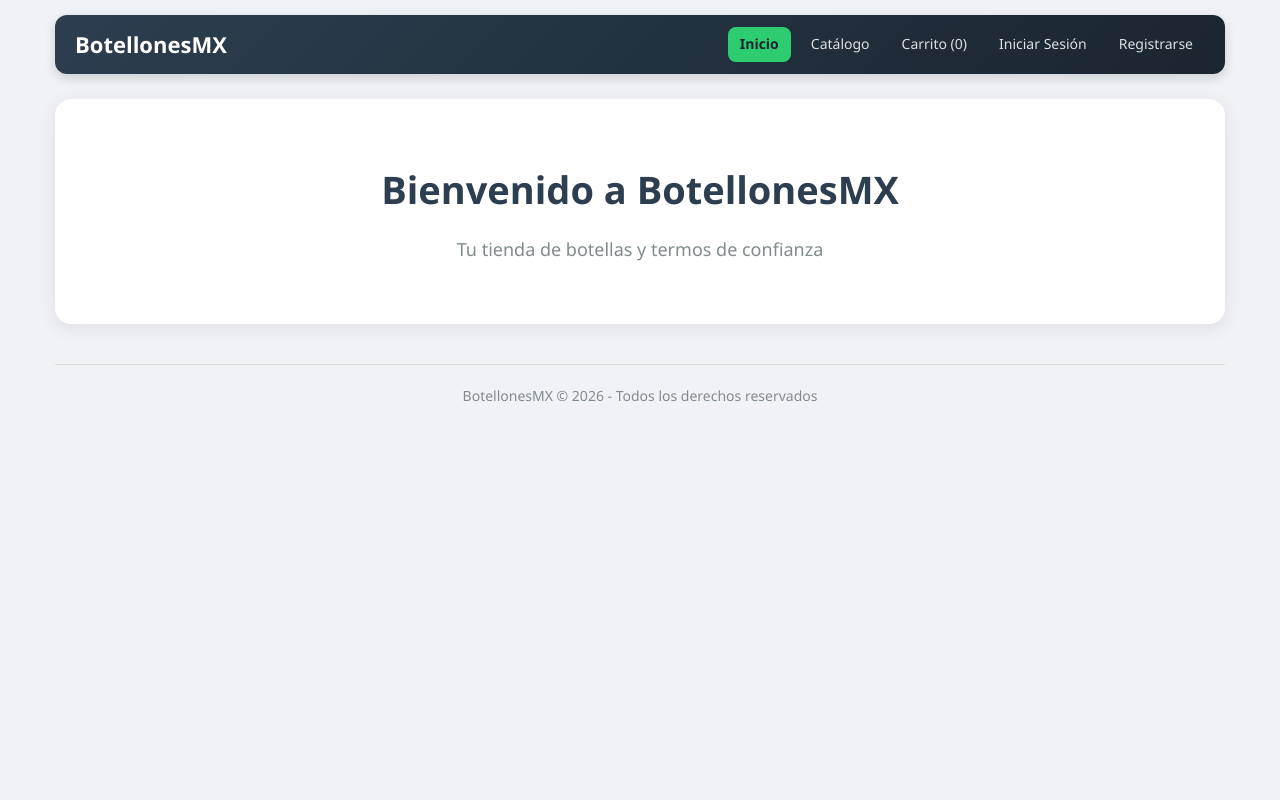
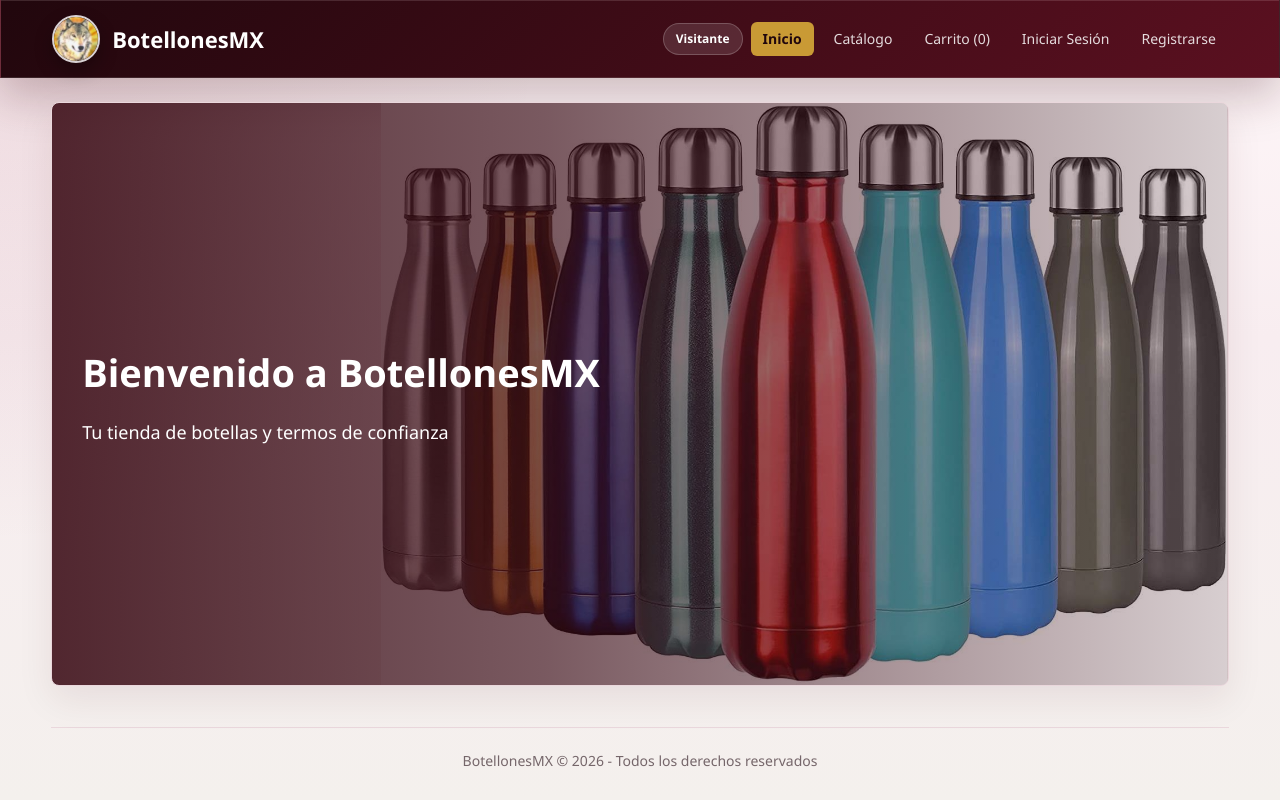
Before and after one commit to RodrigoGomezDeAlba/botellonesMX, a React (Create React App) app in the folder frontend/: page / in a window 1280 px wide. Built offline with nearby package versions, Linux system fonts and the light colour scheme; no server answers.

Commit message:
Mejora de estilos de inicio

```diff
--- a/frontend/src/App.css
+++ b/frontend/src/App.css
@@ -1451,3 +1451,373 @@ body {
         padding: 3px 8px;
     }
 }
+
+/* Tema BotellonesMX: rojo tinto */
+:root {
+    --wine-950: #21070d;
+    --wine-900: #3a0b15;
+    --wine-800: #5b1020;
+    --wine-700: #7f1730;
+    --wine-600: #9f1d3b;
+    --wine-100: #fde8ee;
+    --ink: #24171a;
+    --muted: #75666a;
+    --paper: #fffafb;
+    --line: #ead7dc;
+    --gold: #c99a35;
+}
+
+body {
+    background:
+        radial-gradient(circle at top left, rgba(127, 23, 48, 0.12), transparent 34rem),
+        linear-gradient(180deg, #fff7f9 0%, #f8edf0 42%, #f4f0ed 100%);
+    color: var(--ink);
+}
+
+.App {
+    max-width: 1180px;
+}
+
+.navbar {
+    background: linear-gradient(135deg, var(--wine-950), var(--wine-800));
+    border-radius: 8px;
+    border: 1px solid rgba(255, 255, 255, 0.12);
+    box-shadow: 0 18px 45px rgba(58, 11, 21, 0.25);
+}
+
+.navbar h1 {
+    letter-spacing: 0;
+}
+
+.nav-links a {
+    border-radius: 6px;
+}
+
+.nav-links a.active-link,
+.admin-nav a.active-link,
+.filter-btn.active {
+    background: var(--gold);
+    color: var(--wine-950);
+}
+
+.session-badge {
+    display: inline-flex;
+    align-items: center;
+    min-height: 30px;
+    padding: 5px 12px;
+    border-radius: 999px;
+    font-size: 12px;
+    font-weight: 800;
+    letter-spacing: 0;
+    color: white;
+    border: 1px solid rgba(255, 255, 255, 0.2);
+}
+
+.session-badge.guest {
+    background: rgba(255, 255, 255, 0.12);
+}
+
+.session-badge.user {
+    background: #5f6f52;
+}
+
+.session-badge.admin {
+    background: var(--gold);
+    color: var(--wine-950);
+}
+
+.home-container,
+.auth-container,
+.filters-container,
+.product-card,
+.admin-container,
+.form-container,
+.stat-card,
+.section,
+.cart-item,
+.cart-summary,
+.order-card,
+.product-detail-card,
+.admin-sidebar,
+.admin-content {
+    border-radius: 8px;
+    background: var(--paper);
+    border: 1px solid var(--line);
+    box-shadow: 0 14px 36px rgba(58, 11, 21, 0.08);
+}
+
+.home-container {
+    position: relative;
+    overflow: hidden;
+    background:
+        linear-gradient(90deg, rgba(58, 11, 21, 0.88) 0%, rgba(58, 11, 21, 0.68) 42%, rgba(58, 11, 21, 0.2) 100%),
+        url('./assets/botellas.jpg') right center/72% auto no-repeat;
+    color: white;
+    text-align: left;
+    padding-right: 30px;
+}
+
+.home-container h1,
+.home-container p {
+    position: relative;
+    z-index: 1;
+    color: white;
+    max-width: 640px;
+    margin-left: 0;
+}
+
+h2,
+.auth-container h2,
+.admin-header h2,
+.dashboard-container h2,
+.cart-container h2,
+.orders-container h2,
+.form-container h2,
+.product-detail-card h1 {
+    color: var(--wine-900);
+}
+
+.form-group label,
+.filter-label,
+.admin-sidebar h3 {
+    color: var(--wine-900);
+}
+
+.form-group input,
+.form-group textarea,
+.form-group select,
+.search-input,
+.status-select,
+.admin-table td input,
+.admin-table td select {
+    border-color: var(--line);
+    border-radius: 6px;
+    background: #fffefe;
+}
+
+.form-group input:focus,
+.form-group textarea:focus,
+.form-group select:focus,
+.search-input:focus {
+    border-color: var(--wine-600);
+    box-shadow: 0 0 0 4px rgba(127, 23, 48, 0.12);
+}
+
+.auth-container button,
+.form-container button,
+.btn-primary,
+.btn-search,
+.btn-add-cart,
+.btn-checkout {
+    background: linear-gradient(135deg, var(--wine-700), var(--wine-900));
+    border-radius: 6px;
+}
+
+.auth-container button:hover,
+.form-container button:hover,
+.btn-primary:hover,
+.btn-search:hover,
+.btn-add-cart:hover,
+.btn-checkout:hover {
+    box-shadow: 0 10px 22px rgba(127, 23, 48, 0.28);
+}
+
+.logout-btn,
+.btn-clear,
+.btn-delete,
+.btn-remove {
+    background: var(--wine-700);
+    border-radius: 6px;
+}
+
+.logout-btn:hover,
+.btn-clear:hover,
+.btn-delete:hover,
+.btn-remove:hover {
+    background: var(--wine-900);
+}
+
+.product-card {
+    overflow: hidden;
+    padding: 0;
+}
+
+.product-card h3,
+.product-card p,
+.product-card .category,
+.product-card .btn-add-cart {
+    margin-left: 18px;
+    margin-right: 18px;
+}
+
+.product-card .btn-add-cart {
+    margin-bottom: 18px;
+}
+
+.product-image {
+    width: 100%;
+    aspect-ratio: 16 / 10;
+    object-fit: cover;
+    display: block;
+    background: var(--wine-100);
+}
+
+.product-card:hover {
+    border-color: rgba(127, 23, 48, 0.45);
+    box-shadow: 0 20px 42px rgba(58, 11, 21, 0.16);
+}
+
+.product-card .price,
+.detail-price,
+.cart-item-price,
+.item-price {
+    color: var(--wine-700);
+}
+
+.product-card .category,
+.filter-tag,
+.item-category {
+    background: var(--wine-100);
+    color: var(--wine-800);
+}
+
+.product-link h3:hover,
+.auth-container a,
+.stat-link,
+.back-link {
+    color: var(--wine-700);
+}
+
+.admin-table th {
+    background: var(--wine-900);
+}
+
+.btn-edit {
+    background: var(--gold);
+    color: var(--wine-950);
+    border-radius: 6px;
+}
+
+.btn-edit:hover {
+    background: #b88724;
+    color: var(--wine-950);
+}
+
+.stat-number {
+    color: var(--wine-800);
+}
+
+.product-detail-image {
+    width: 100%;
+    max-height: 380px;
+    object-fit: cover;
+    border-radius: 8px;
+    margin-bottom: 24px;
+    background: var(--wine-100);
+}
+
+.footer {
+    color: var(--muted);
+    border-top-color: var(--line);
+}
+
+/* Pantalla completa y logo */
+html,
+body,
+#root {
+    min-height: 100%;
+}
+
+body {
+    min-height: 100vh;
+}
+
+.App {
+    width: 100%;
+    max-width: none;
+    min-height: 100vh;
+    margin: 0;
+    padding: 0;
+}
+
+.navbar {
+    width: 100%;
+    min-height: 78px;
+    margin: 0;
+    padding: 12px clamp(18px, 4vw, 56px);
+    border-radius: 0;
+}
+
+.brand {
+    display: inline-flex;
+    align-items: center;
+    gap: 12px;
+    color: white;
+    text-decoration: none;
+    font-size: 22px;
+    font-weight: 800;
+    line-height: 1;
+}
+
+.brand:hover {
+    color: white;
+}
+
+.brand-logo {
+    width: 48px;
+    height: 48px;
+    border-radius: 50%;
+    object-fit: cover;
+    border: 2px solid rgba(255, 255, 255, 0.82);
+    box-shadow: 0 8px 18px rgba(0, 0, 0, 0.28);
+    flex: 0 0 auto;
+}
+
+.main-content {
+    width: 100%;
+    flex: 1;
+    padding: 24px clamp(18px, 4vw, 56px);
+}
+
+.home-container {
+    min-height: calc(100vh - 78px - 90px - 48px);
+    display: flex;
+    flex-direction: column;
+    justify-content: center;
+}
+
+.footer {
+    width: calc(100% - clamp(36px, 8vw, 112px));
+    margin: 14px auto 0;
+    padding: 22px 0 28px;
+}
+
+@media (max-width: 768px) {
+    .navbar {
+        min-height: auto;
+        padding: 12px 18px;
+    }
+
+    .brand {
+        justify-content: center;
+        font-size: 20px;
+    }
+
+    .brand-logo {
+        width: 42px;
+        height: 42px;
+    }
+
+    .main-content {
+        padding: 16px;
+    }
+
+    .home-container {
+        min-height: calc(100vh - 150px - 90px);
+        padding-right: 20px;
+        padding-bottom: 40px;
+        background:
+            linear-gradient(180deg, rgba(58, 11, 21, 0.9) 0%, rgba(58, 11, 21, 0.68) 100%),
+            url('./assets/botellas.jpg') center bottom/86% auto no-repeat;
+    }
+}
--- a/frontend/src/components/Layout.js
+++ b/frontend/src/components/Layout.js
@@ -6,12 +6,19 @@ import { useCart } from '../context/CartContext';
 function Layout({ children }) {
     const { user, logout, isAuthenticated } = useAuth();
     const { getItemCount } = useCart();
+    const roleLabel = user?.role === 'admin' ? 'Admin' : isAuthenticated ? 'Usuario' : 'Visitante';
 
     return (
         <div className="App">
             <nav className="navbar">
-                <h1>BotellonesMX</h1>
+                <NavLink to="/" className="brand">
+                    <img src="/botellones-logo.png" alt="Logo BotellonesMX" className="brand-logo" />
+                    <span>BotellonesMX</span>
+                </NavLink>
                 <div className="nav-links">
+                    <span className={`session-badge ${user?.role === 'admin' ? 'admin' : isAuthenticated ? 'user' : 'guest'}`}>
+                        {roleLabel}
+                    </span>
                     <NavLink
                         to="/"
                         className={({ isActive }) => (isActive ? 'active-link' : '')}
--- a/frontend/src/components/ProductCard.js
+++ b/frontend/src/components/ProductCard.js
@@ -5,6 +5,14 @@ import { Link } from 'react-router-dom';
 const ProductCard = React.memo(({ product, onAddToCart }) => {
     return (
         <div className="product-card">
+            {product.image_url && (
+                <img
+                    src={product.image_url}
+                    alt={product.name}
+                    className="product-image"
+                    loading="lazy"
+                />
+            )}
             <Link to={`/product/${product.id}`} className="product-link">
                 <h3>{product.name}</h3>
             </Link>
--- a/frontend/src/pages/AdminProducts.js
+++ b/frontend/src/pages/AdminProducts.js
@@ -1,13 +1,11 @@
 import React, { useState, useEffect } from 'react';
 import { getProducts, deleteProduct } from '../services/productService';
-import { useAuth } from '../context/AuthContext';
 import { Link } from 'react-router-dom';
 
 function AdminProducts() {
     const [products, setProducts] = useState([]);
     const [loading, setLoading] = useState(true);
     const [error, setError] = useState(null);
-    const { user } = useAuth();
 
     useEffect(() => {
         loadProducts();
--- a/frontend/src/pages/ProductDetail.js
+++ b/frontend/src/pages/ProductDetail.js
@@ -47,6 +47,13 @@ function ProductDetail() {
         <div className="product-detail">
             <Link to="/catalog" className="back-link">← Volver al catálogo</Link>
             <div className="product-detail-card">
+                {product.image_url && (
+                    <img
+                        src={product.image_url}
+                        alt={product.name}
+                        className="product-detail-image"
+                    />
+                )}
                 <h1>{product.name}</h1>
                 <p className="detail-description">{product.description}</p>
                 <p className="detail-price">${product.price}</p>
--- a/frontend/src/pages/ProductForm.js
+++ b/frontend/src/pages/ProductForm.js
@@ -1,4 +1,4 @@
-import React, { useState, useEffect } from 'react';
+import React, { useState, useEffect, useCallback } from 'react';
 import { useNavigate, useParams } from 'react-router-dom';
 import { getProductById, createProduct, updateProduct } from '../services/productService';
 import api from '../services/api';
@@ -21,23 +21,16 @@ function ProductForm() {
     const [loading, setLoading] = useState(false);
     const [generalError, setGeneralError] = useState(null);
 
-    useEffect(() => {
-        loadCategories();
-        if (isEdit) {
-            loadProduct();
-        }
-    }, [id]);
-
-    const loadCategories = async () => {
+    const loadCategories = useCallback(async () => {
         try {
             const response = await api.get('/categories');
             setCategories(response.data);
         } catch (err) {
             setGeneralError('Error al cargar categorías');
         }
-    };
+    }, []);
 
-    const loadProduct = async () => {
+    const loadProduct = useCallback(async () => {
         try {
             const product = await getProductById(id);
             setFormData({
@@ -51,7 +44,14 @@ function ProductForm() {
         } catch (err) {
             setGeneralError('Error al cargar el producto');
         }
-    };
+    }, [id]);
+
+    useEffect(() => {
+        loadCategories();
+        if (isEdit) {
+            loadProduct();
+        }
+    }, [isEdit, loadCategories, loadProduct]);
 
     const validate = () => {
         const newErrors = {};
```
Also changed, not shown: frontend/src/pages/Catalog.js (+28 -30 lines), frontend/public/botellones-logo.png (added), frontend/src/assets/botellas.jpg (added).
